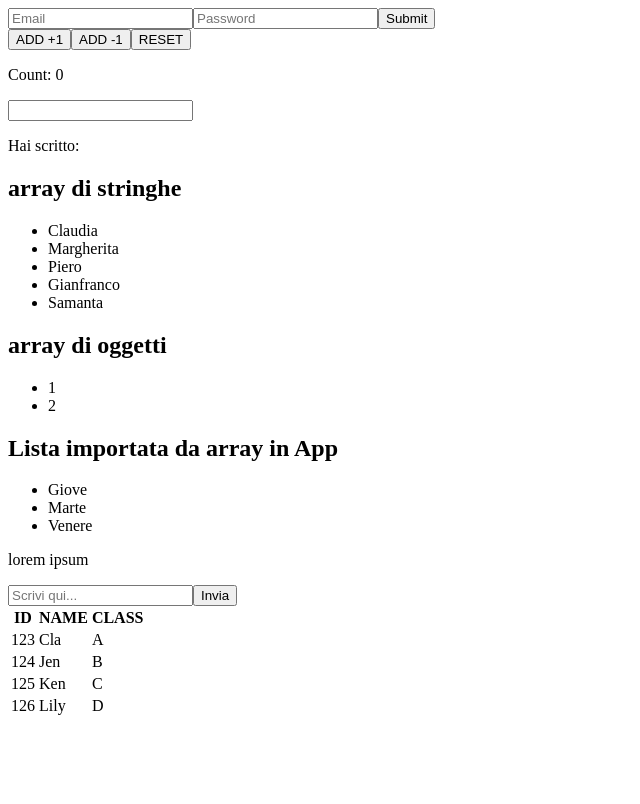
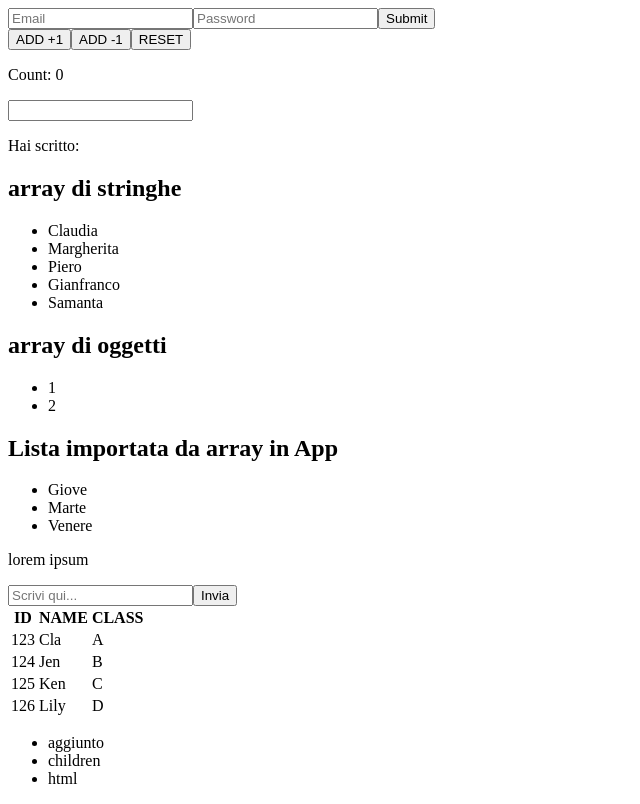
Before and after one commit to Claudiasals/React, a React (Vite) app: page / in a window 1280 px wide. Shown: the whole page, without its empty margins (0-640 px from the left). Built offline with nearby package versions, Linux system fonts and the light colour scheme.

Commit message:
Creo un componente Card che rende un div con una classe "card" e utilizza props.children per rendere il contenuto interno.

```diff
--- a/src/App.jsx
+++ b/src/App.jsx
@@ -4,7 +4,7 @@ import LoginForm from "./LoginForm";
 import { List, List2, List3 } from "./ItemList"; //tra le graffe per importare i due componenti contenuti nlìel file jsx
 import UncontrolledInput from "./UncontrolledInput";
 import Prova from "./prova-spread";
-
+import Card from "./Card"
 
 const App = () => {
 
@@ -27,6 +27,13 @@ const App = () => {
 
       <UncontrolledInput/>
       <Prova/>
+      <Card>
+       <ul>
+        <li>aggiunto</li>
+        <li>children</li>
+        <li>html</li>
+        </ul>
+        </Card>
     </>
   )
 
--- /dev/null
+++ b/src/Card.jsx
@@ -0,0 +1,10 @@
+
+const Card = ({children}) => {
+    return (
+        <div>
+            {children}
+        </div>
+    )
+}
+
+export default Card
```
